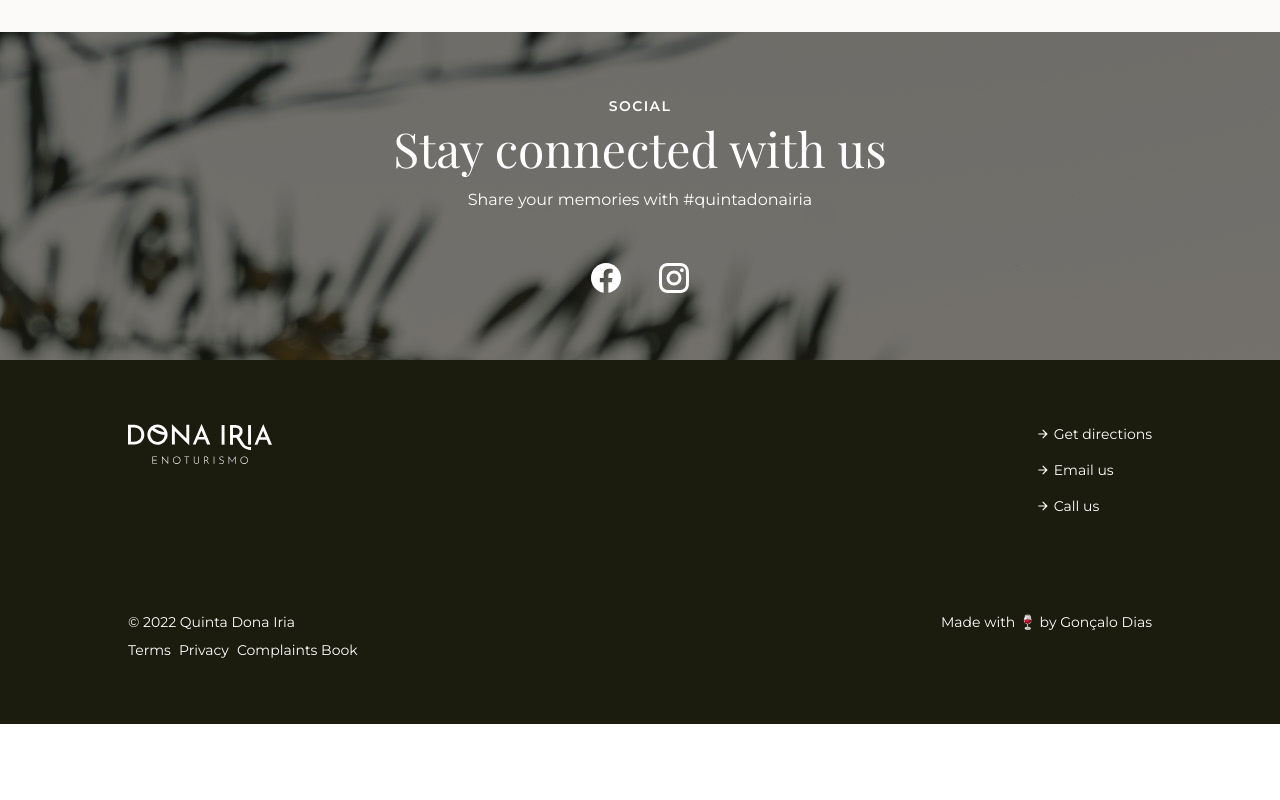
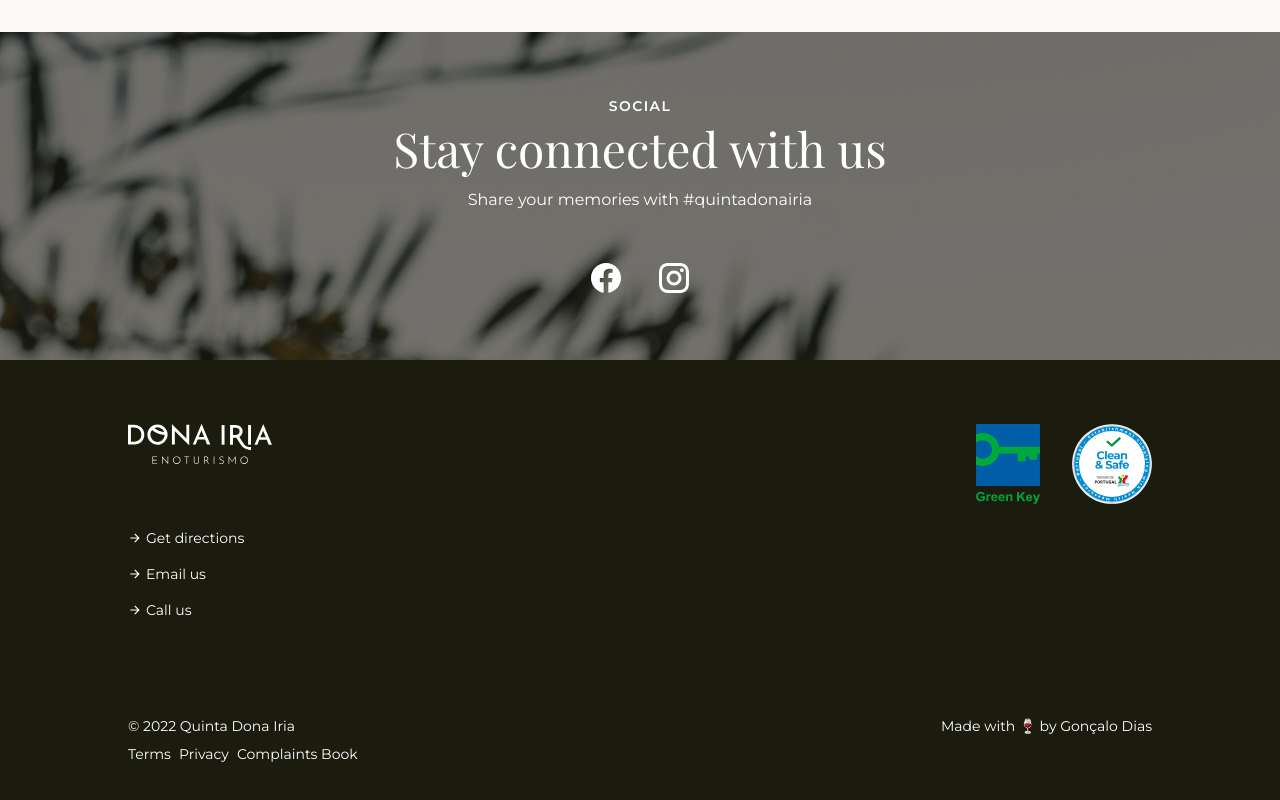
Before and after one commit to quintadonairia/quintadonairia, a Next.js app: page / in a window 1280 px wide. Shown: the part 3606-4406 px from the top of the page. Before the commit the page ends 4330 px from the top, so only its background shows below. Built offline with nearby package versions, Linux system fonts and the light colour scheme.

Commit message:
feat: add certificates to Footer section

```diff
--- a/components/organisms/Footer.js
+++ b/components/organisms/Footer.js
@@ -27,14 +27,14 @@ const Footer = () => {
     <footer className="flex flex-col items-start gap-24 py-12 px-8 lg:py-16 lg:px-32 bg-olive-900 text-white">
       <div className="w-full flex flex-col gap-16 lg:gap-0 lg:flex-row lg:items-start lg:justify-between">
         <div className="flex flex-col lg:flex-row lg:items-start gap-8 lg:gap-24">
+          <div className="flex flex-col gap-16">
             <Link href="/">
               <img
                 src="/graphics/donairia-wordmark-white.svg"
                 alt="logo"
-              className="w-28 lg:w-36 cursor-pointer"
+                className="w-32 lg:w-36 cursor-pointer"
               />
             </Link>
-        </div>
             <div className="flex flex-col justify-start items-start gap-4">
               <a
                 href="https://www.google.com/maps/dir//Quinta+Dona+Iria,+R.+Central+n%C2%BA35,+3220-336+Coimbra/@40.1713618,-8.3993411,13z/data=!4m8!4m7!1m0!1m5!1m1!1s0xd22f170ee4c62c9:0xc108f06628ebaecb!2m2!1d-8.3320875!2d40.1440357"
@@ -60,6 +60,21 @@ const Footer = () => {
               </a>
             </div>
           </div>
+        </div>
+        <div className="flex items-center gap-8">
+          <img
+            src="/graphics/green-key-logo.svg"
+            alt="Green Key logo"
+            className="w-16"
+          />
+          <img
+            src="/graphics/clean-safe-logo.svg"
+            alt="Clean & Safe logo"
+            className="w-20"
+          />
+        </div>
+      </div>
+
       <div className="w-full flex flex-col gap-12 lg:items-start lg:gap-0 lg:flex-row lg:justify-between text-sm">
         <div className="flex flex-col gap-2">
           <p>© {year} Quinta Dona Iria</p>
```
Also changed, not shown: public/graphics/clean-safe-logo.svg (added), public/graphics/green-key-logo.svg (added). Lines whose indentation alone changed are shown as unchanged.
